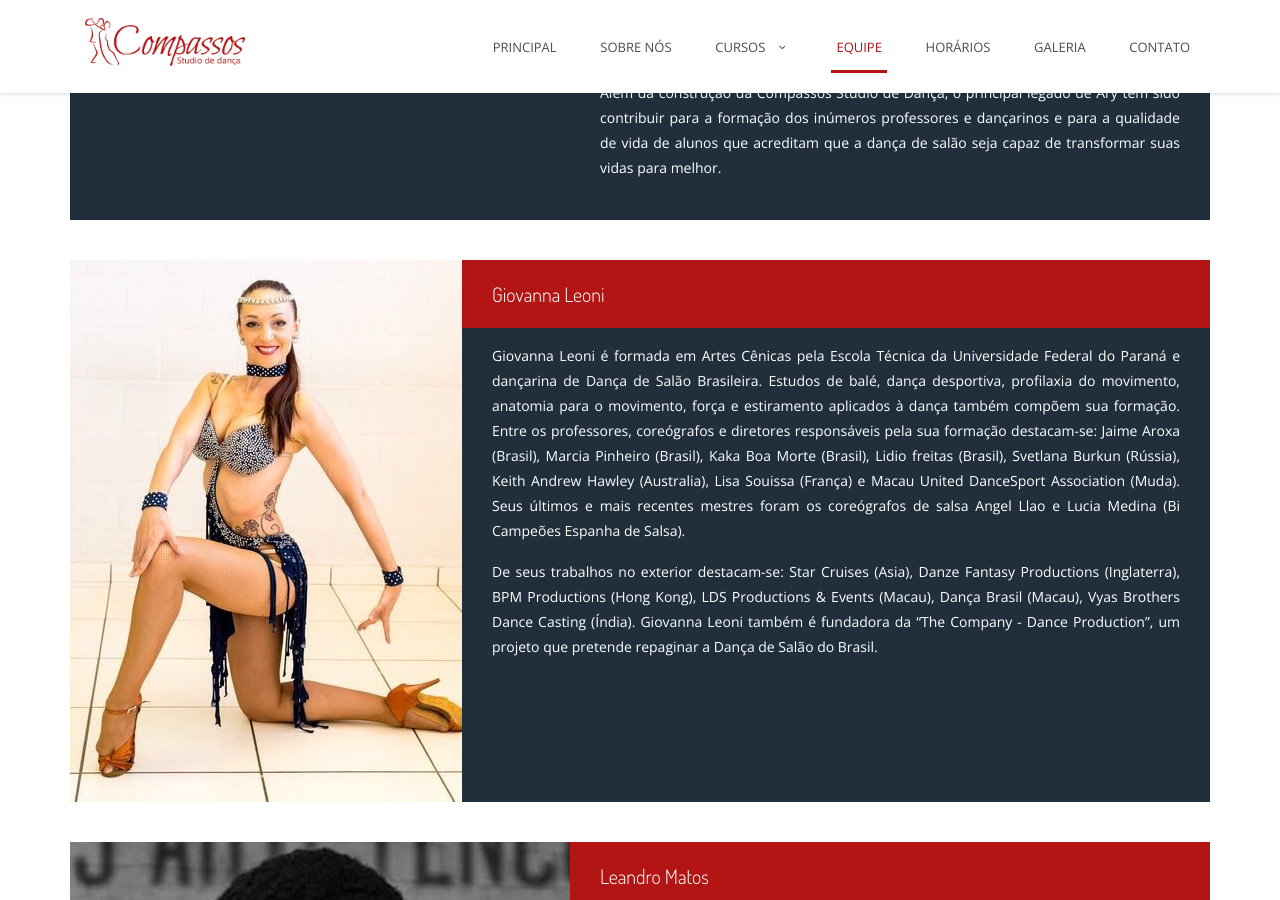
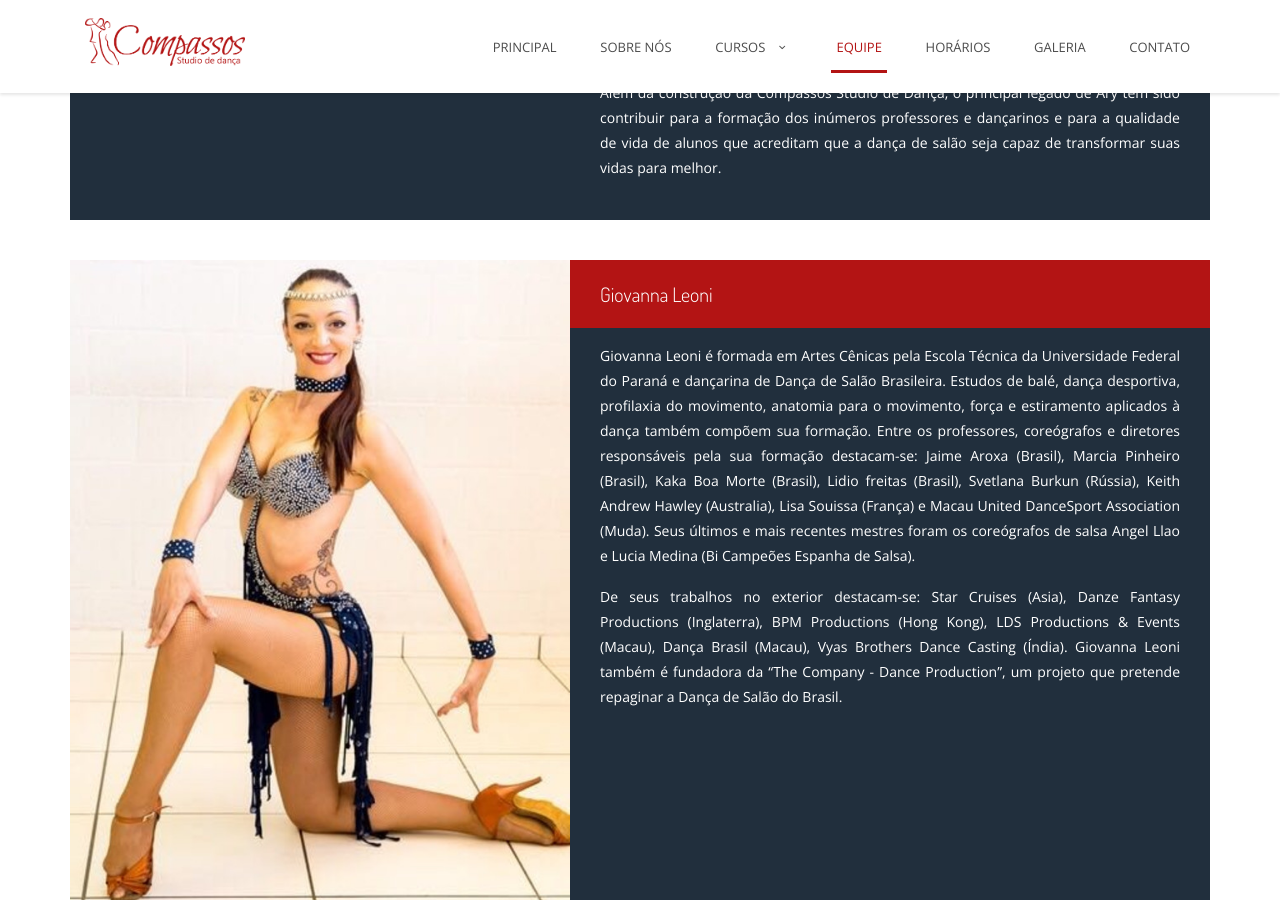
Before and after one commit to 5devmonkeys/comp, a Jekyll site: the page built from equipe.html, in a window 1280 px wide and 900 px high, scrolled down 1272 px. Built offline with Jekyll 4.4.1, drawn with Linux system fonts in a browser that asks for light colours.

Commit message:
add new giovanna photo

```diff
--- a/equipe.html
+++ b/equipe.html
@@ -56,7 +56,7 @@ layout: default
                 <div class="col-sm-12">
                     <div class="classes media class_desc">
                         <a href="#" class="pull-left">
-                            <img src="img/team/Giovanna_Leoni_3.jpeg" alt="image01" class="media-object">
+                            <img src="img/team/Giovanna_Leoni_4.jpg" alt="image01" class="media-object">
                         </a>
 
                         <div class="media-body">
```
Also changed, not shown: img/team/Giovanna_Leoni_4.jpg (added).
